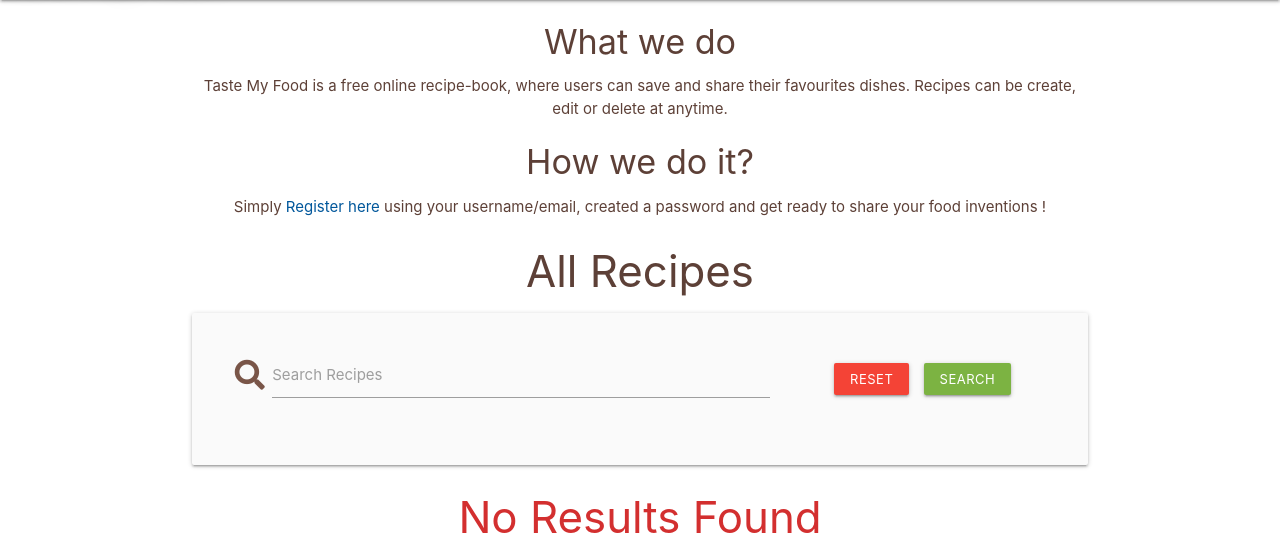
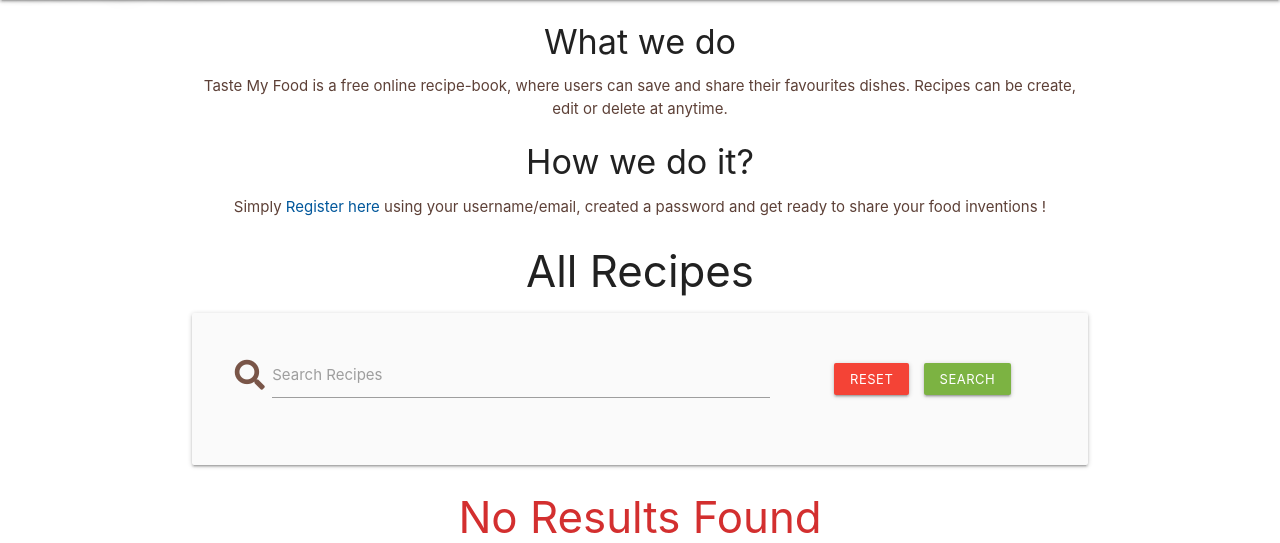
Before and after one commit to andna5980/myfood, a Flask app: page / in a window 1280 px wide. Shown: the part 64-607 px from the top of the page. Run offline with Flask 2, Linux system fonts and the light colour scheme; data that the repository does not hold is empty; some libraries are stand-ins or nearby versions.

Commit message:
title color changed

```diff
--- a/templates/add_recipe.html
+++ b/templates/add_recipe.html
@@ -1,7 +1,7 @@
 {% extends "base.html" %}
 {% block content %}
 
-<h3 class="center-align brown-text text-darken-2">Add Recipe</h3>
+<h3 class="center-align ">Add Recipe</h3>
 
 <div class="row card-panel grey lighten-5">
     <form class="col s12" method="POST" action="{{ url_for('add_recipe') }}">
--- a/templates/login.html
+++ b/templates/login.html
@@ -1,7 +1,7 @@
 {% extends "base.html"%}
 {% block content%}
 
-    <h3 class="center-align brown-text text-darken-2">Log In</h3>
+    <h3 class="center-align ">Log In</h3>
 
     <div class="row">
         <form class="col s12 m8 offset-m2" method="POST" action="{{ url_for('login') }}">
--- a/templates/profile.html
+++ b/templates/profile.html
@@ -6,7 +6,7 @@
     <div class="row">
         <div class="col s12 m8 offset-m2" >
             <div class="card-panel">
-                <h3 class="center-align brown-text text-darken-2">
+                <h3 class="center-align ">
                     {{ username }}'s Profile
                 </h3>
             </div>
--- a/templates/recipes.html
+++ b/templates/recipes.html
@@ -7,16 +7,16 @@
 
 
 <div class="col s12 m6">
-    <h4 class="center-align brown-text text-darken-2"> What we do</h4>
+    <h4 class="center-align"> What we do</h4>
     <p style="text-align: center;" class="center-align brown-text text-darken-2"> Taste My Food is a free online recipe-book, where users can save and share their favourites dishes. Recipes can be create, edit or delete at anytime.</p>
 </div>
 
 <div class="col s12 m6">
-    <h4 class="center-align brown-text text-darken-2"> How we do it?</h4>
+    <h4 class="center-align"> How we do it?</h4>
     <p style="text-align: center;" class="center-align brown-text text-darken-2"> Simply <a href="{{ url_for('register') }}" class="light-blue-text text-darken-4">Register here</a> using your username/email, created a password and get ready to share your food inventions ! </p>
 </div>
 
-<h3 class="center-align brown-text text-darken-2">All Recipes</h3>
+<h3 class="center-align">All Recipes</h3>
 
 
     <div class="row card-panel grey lighten-5">
```
